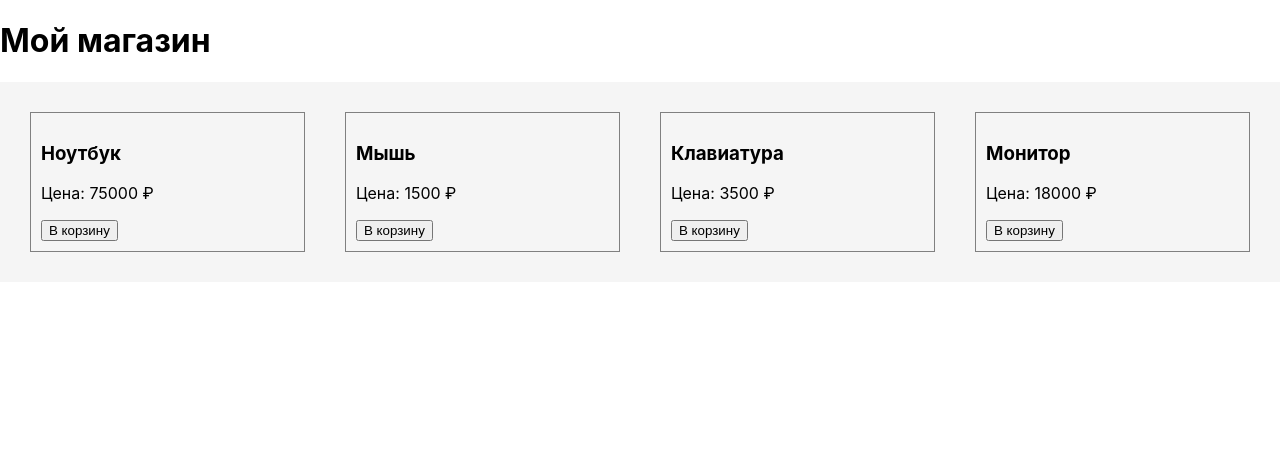
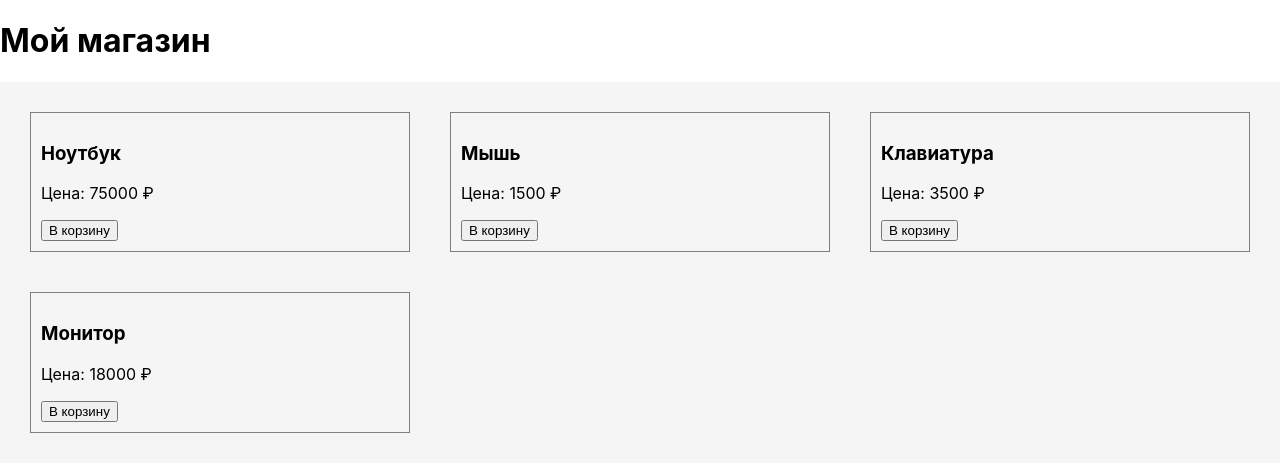
Before and after one commit to hayralik/store, a React (Create React App) app: page / in a window 1280 px wide. Shown: the top 472 px of the page. Built offline with nearby package versions, Linux system fonts and the light colour scheme.

Commit message:
changed folder and add css file

```diff
--- a/src/App.js
+++ b/src/App.js
@@ -1,4 +1,4 @@
-import ProductList from './store/productlist';
+import ProductList from './components/store/productlist';
 
 function App() {
   return (
--- /dev/null
+++ b/src/components/store/productlist.css
@@ -0,0 +1,7 @@
+.product-list {
+  display: grid;
+  grid-template-columns: repeat(3, 1fr);
+  gap: 20px;
+  background-color: #f5f5f5;
+  padding: 20px;
+}
--- /dev/null
+++ b/src/components/store/productlist.jsx
@@ -0,0 +1,25 @@
+import Product from './product';
+import './productlist.css';
+
+function ProductList() {
+  const products = [
+    { id: 1, name: "Ноутбук", price: 75000 },
+    { id: 2, name: "Мышь", price: 1500 },
+    { id: 3, name: "Клавиатура", price: 3500 },
+    { id: 4, name: "Монитор", price: 18000 }
+  ];
+
+  return (
+    <div className="product-list">
+      {products.map(product => (
+        <Product
+          key={product.id}
+          name={product.name}
+          price={product.price}
+        />
+      ))}
+    </div>
+  );
+}
+
+export default ProductList;
--- a/src/store/productlist.jsx
+++ /dev/null
@@ -1,26 +0,0 @@
-import Product from './product';
-
-function ProductList() {
-  const products = [
-    { name: "Ноутбук", price: 75000 },
-    { name: "Мышь", price: 1500 },
-    { name: "Клавиатура", price: 3500 },
-    { name: "Монитор", price: 18000 }
-  ];
-
-  return (
-    <div style={{
-      display: 'grid',
-      gridTemplateColumns: 'repeat(4, 1fr)',
-      gap: '20px',
-      backgroundColor: '#f5f5f5',
-      padding: '20px'
-    }}>
-      {products.map((product, index) => (
-        <Product key={index} name={product.name} price={product.price} />
-      ))}
-    </div>
-  );
-}
-
-export default ProductList;
```
Also changed, not shown: src/components/store/product.jsx (renamed from src/store/product.jsx).
